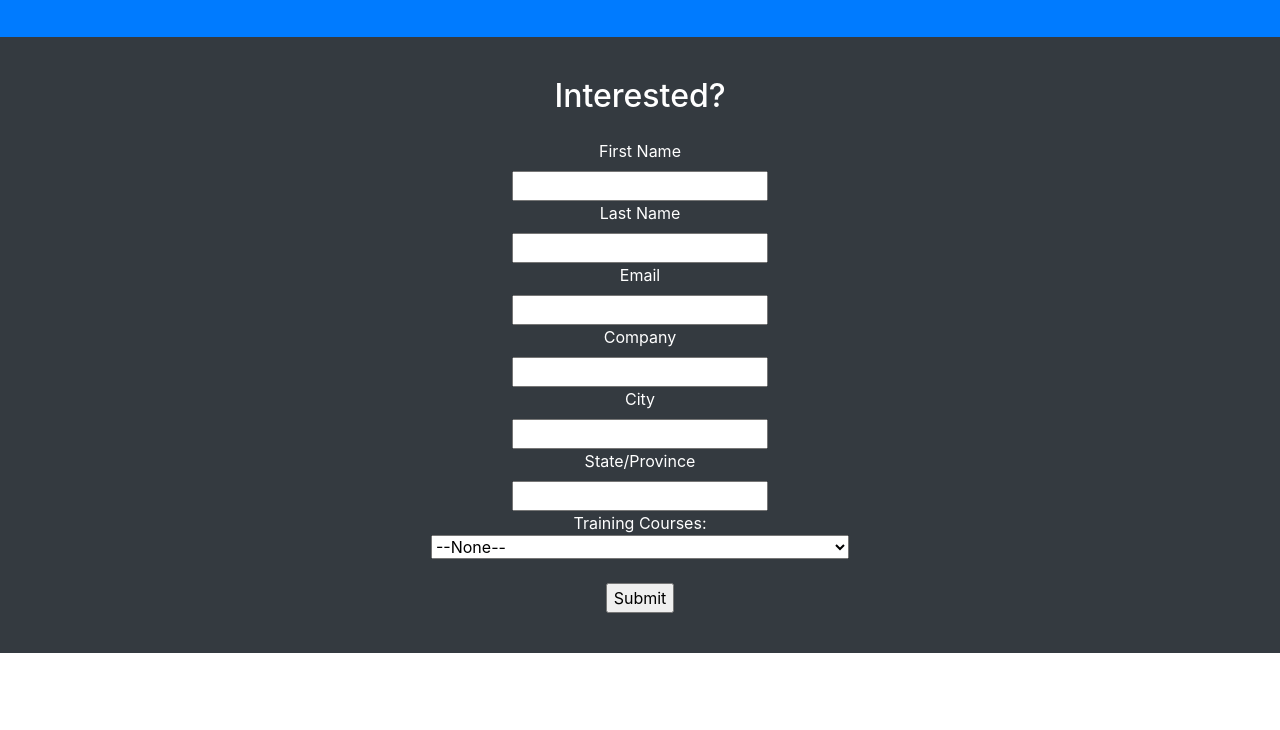
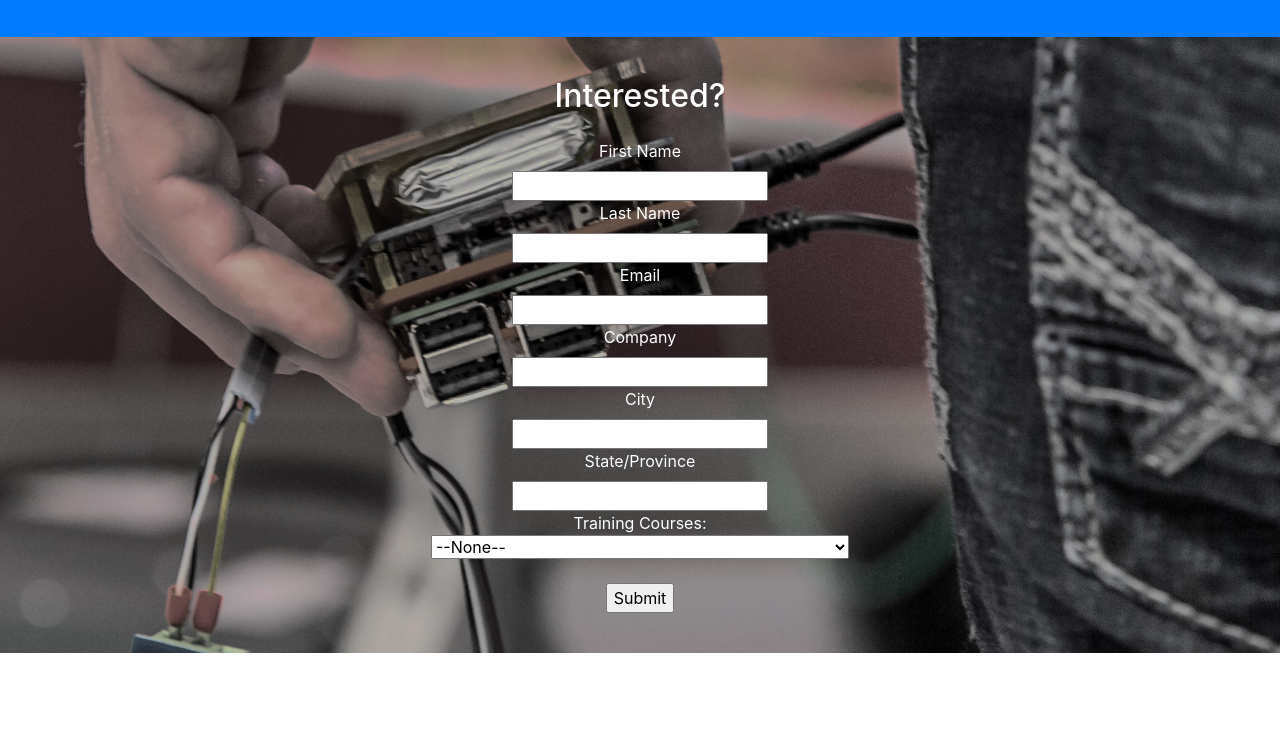
Before and after one commit to NARI-CYBER/NARI_WEBSITE_TEMPLATE, a website with bundled scripts: page index.html in a window 1280 px wide. Shown: the part 3335-4065 px from the top of the page. Built offline with nearby package versions, Linux system fonts and the light colour scheme.

Commit message:
RIght, I need to apply those styles

```diff
--- a/index.html
+++ b/index.html
@@ -343,7 +343,7 @@ Thank you and awesome job being curious
 				</div>
 			</div>
 		</section>
-		<section class="bg-dark text-white" id="contact">
+		<section class="bg-dark text-white section-interested" id="contact">
 												<div class="container text-center">
 																<h2 class="mb-4">Interested?</h2>
 																<form action="https://webto.salesforce.com/servlet/servlet.WebToLead?encoding=UTF-8" method="POST">
```
